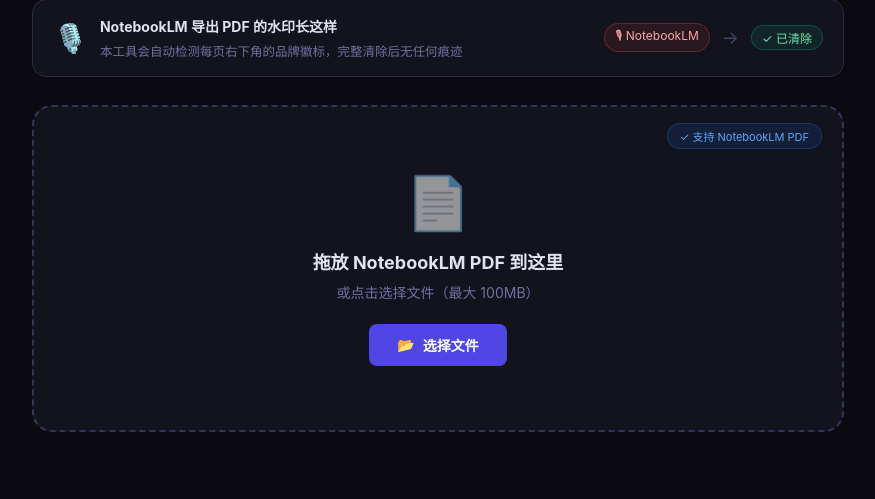
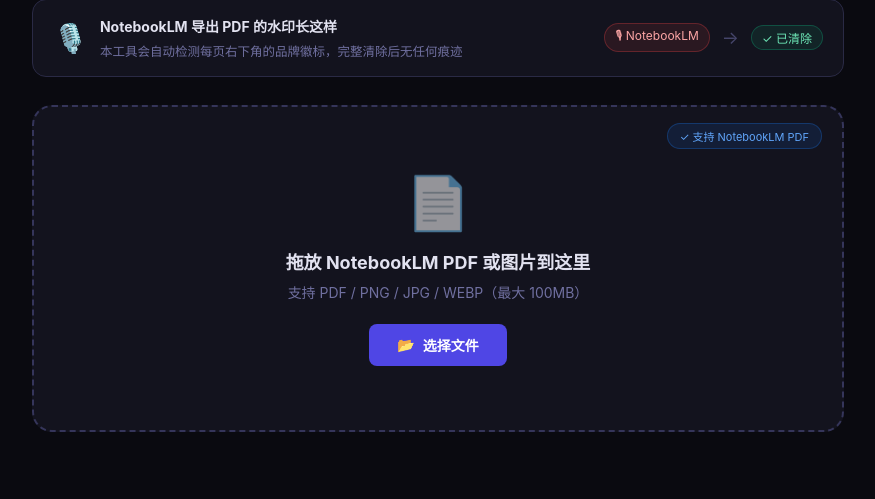
Before and after one commit to zhaodi-Wen/Notebookllm_Watermark_Remover, a Flask app: page / in a window 1280 px wide. Shown: the part 505-1004 px from the top of the page, without its empty margins (202-1077 px from the left). Run offline with Flask 3, Linux system fonts and the light colour scheme.

Commit message:
feat: add image watermark removal support
- Support PNG/JPG/WEBP/BMP image files in addition to PDF
- Reuse pixel watermark removal algorithm for standalone images
- Auto-detect file type (pdf/image) on upload
- Show image-specific export button (download cleaned image)
- Hide PDF/long-image export buttons in image mode
- Add /api/export/image/<task_id> endpoint
- Update i18n: uploadTitle, uploadSub, uploadPdfOnly, exportImageFile

```diff
--- a/app.py
+++ b/app.py
@@ -607,7 +607,69 @@ class WatermarkRemover:
         return score >= threshold
 
 
-def export_pdf_to_images(pdf_path, output_dir, dpi=200, fmt='png'):
+def remove_pixel_watermark_from_image(input_path, output_path):
+    """对单张图片进行像素级水印清除，复用 PDF 引擎的核心算法"""
+    from PIL import Image, ImageFilter
+    import numpy as np
+
+    pil_img = Image.open(input_path).convert("RGB")
+    img_np = np.array(pil_img)
+    h, w, _ = img_np.shape
+
+    # 右下角扫描区域（同 PDF 算法）
+    scan_h, scan_w = 30, 250
+    sy1, sx1 = h - scan_h, w - scan_w
+
+    region = img_np[sy1:h, sx1:w].copy()
+
+    # 智能背景采样
+    corner = region[-5:, -5:, :].reshape(-1, 3)
+    rough_bg = np.median(corner, axis=0)
+
+    best_rows = []
+    for ri in range(region.shape[0]):
+        row_diff = np.sqrt(np.sum((region[ri].astype(float) - rough_bg) ** 2, axis=1))
+        best_rows.append((( row_diff > 20).sum(), ri))
+    best_rows.sort()
+
+    bg_pixels = []
+    for _, ri in best_rows[:5]:
+        bg_pixels.append(region[ri])
+    bg_color = np.median(np.concatenate(bg_pixels, axis=0).reshape(-1, 3), axis=0)
+
+    diff = np.sqrt(np.sum((region.astype(float) - bg_color) ** 2, axis=2))
+    fg_mask = diff > 8
+
+    if not np.any(fg_mask):
+        # 没有检测到水印，直接复制原图
+        pil_img.save(output_path)
+        return {'cleaned': False}
+
+    mask_img = Image.fromarray((fg_mask * 255).astype(np.uint8))
+    mask_img = mask_img.filter(ImageFilter.MaxFilter(size=3))
+    final_mask = np.array(mask_img) > 128
+
+    alpha_img = Image.fromarray((final_mask * 255).astype(np.uint8))
+    alpha_img = alpha_img.filter(ImageFilter.GaussianBlur(radius=1))
+    alpha = np.array(alpha_img).astype(float) / 255.0
+
+    fill = np.full_like(region, bg_color.astype(np.uint8))
+    for c in range(3):
+        region[:, :, c] = (
+            alpha * fill[:, :, c].astype(float) +
+            (1 - alpha) * region[:, :, c].astype(float)
+        ).clip(0, 255).astype(np.uint8)
+
+    img_np[sy1:h, sx1:w] = region
+
+    ext = os.path.splitext(output_path)[1].lower()
+    fmt = 'JPEG' if ext in ('.jpg', '.jpeg') else 'PNG'
+    save_kwargs = {'quality': 95} if fmt == 'JPEG' else {}
+    Image.fromarray(img_np).save(output_path, format=fmt, **save_kwargs)
+    return {'cleaned': True}
+
+
+
     """将 PDF 每页导出为图片"""
     doc = fitz.open(pdf_path)
     image_paths = []
@@ -632,14 +694,23 @@ def index():
     return render_template('index.html')
 
 
+ALLOWED_PDF = {'.pdf'}
+ALLOWED_IMAGE = {'.png', '.jpg', '.jpeg', '.webp', '.bmp'}
+ALLOWED_ALL = ALLOWED_PDF | ALLOWED_IMAGE
+
+
 @app.route('/api/upload', methods=['POST'])
 def upload_pdf():
     if 'file' not in request.files:
         return jsonify({'error': '未选择文件'}), 400
 
     file = request.files['file']
-    if file.filename == '' or not file.filename.lower().endswith('.pdf'):
-        return jsonify({'error': '请上传 PDF 文件'}), 400
+    if file.filename == '':
+        return jsonify({'error': '文件名为空'}), 400
+
+    ext = os.path.splitext(file.filename.lower())[1]
+    if ext not in ALLOWED_ALL:
+        return jsonify({'error': '仅支持 PDF 和图片文件（PNG/JPG/WEBP）'}), 400
 
     filename = secure_filename(file.filename)
     base_name = os.path.splitext(filename)[0]
@@ -650,9 +721,11 @@ def upload_pdf():
     input_path = os.path.join(task_dir, filename)
     file.save(input_path)
 
+    file_type = 'pdf' if ext == '.pdf' else 'image'
     return jsonify({
         'task_id': task_id,
         'filename': filename,
+        'file_type': file_type,
         'message': '上传成功'
     })
 
@@ -676,28 +749,53 @@ def process_pdf():
     output_dir = os.path.join(app.config['OUTPUT_FOLDER'], task_id)
     os.makedirs(output_dir, exist_ok=True)
 
-    output_pdf = os.path.join(output_dir, f'clean_{filename}')
+    ext = os.path.splitext(filename.lower())[1]
 
     try:
-        remover = WatermarkRemover(sensitivity=sensitivity)
-        stats = remover.remove_watermarks(input_path, output_pdf)
-
-        return jsonify({
-            'task_id': task_id,
-            'filename': filename,
-            'stats': stats,
-            'message': '处理完成'
-        })
+        if ext == '.pdf':
+            # PDF 处理
+            output_pdf = os.path.join(output_dir, f'clean_{filename}')
+            remover = WatermarkRemover(sensitivity=sensitivity)
+            stats = remover.remove_watermarks(input_path, output_pdf)
+            return jsonify({
+                'task_id': task_id,
+                'filename': filename,
+                'file_type': 'pdf',
+                'stats': stats,
+                'message': '处理完成'
+            })
+        else:
+            # 图片处理
+            output_image = os.path.join(output_dir, f'clean_{filename}')
+            result = remove_pixel_watermark_from_image(input_path, output_image)
+            return jsonify({
+                'task_id': task_id,
+                'filename': filename,
+                'file_type': 'image',
+                'stats': {
+                    'pages': 1,
+                    'text_removed': 0,
+                    'image_removed': 1 if result['cleaned'] else 0,
+                },
+                'message': '处理完成'
+            })
     except Exception as e:
         return jsonify({'error': f'处理失败: {str(e)}'}), 500
 
 
 @app.route('/api/preview/<task_id>/<int:page_num>')
 def preview_page(task_id, page_num):
-    """预览指定页面"""
+    """预览指定页面（PDF 或图片）"""
     output_dir = os.path.join(app.config['OUTPUT_FOLDER'], task_id)
 
-    # 查找处理后的 PDF
+    # 优先查找处理后的图片文件
+    for ext in ('.png', '.jpg', '.jpeg', '.webp', '.bmp'):
+        for fname in os.listdir(output_dir):
+            if fname.startswith('clean_') and fname.lower().endswith(ext):
+                img_path = os.path.join(output_dir, fname)
+                return send_file(img_path, mimetype=f'image/{ext.lstrip(".")}')
+
+    # 否则找 PDF
     pdf_files = [f for f in os.listdir(output_dir) if f.endswith('.pdf')]
     if not pdf_files:
         return jsonify({'error': '未找到处理后的文件'}), 404
@@ -715,6 +813,21 @@ def preview_page(task_id, page_num):
     doc.close()
 
     return send_file(io.BytesIO(img_data), mimetype='image/png')
+
+
+@app.route('/api/export/image/<task_id>')
+def export_image_file(task_id):
+    """导出去水印后的图片文件"""
+    output_dir = os.path.join(app.config['OUTPUT_FOLDER'], task_id)
+    for ext in ('.png', '.jpg', '.jpeg', '.webp', '.bmp'):
+        for fname in os.listdir(output_dir):
+            if fname.startswith('clean_') and fname.lower().endswith(ext):
+                fpath = os.path.join(output_dir, fname)
+                mime = 'image/jpeg' if ext in ('.jpg', '.jpeg') else f'image/{ext.lstrip(".")}'
+                return send_file(fpath, as_attachment=True, download_name=fname, mimetype=mime)
+    return jsonify({'error': '未找到处理后的图片'}), 404
+
+
 
 
 @app.route('/api/page_count/<task_id>')
--- a/templates/index.html
+++ b/templates/index.html
@@ -586,14 +586,14 @@
         <div class="upload-zone" id="uploadZone">
             <div class="nb-watermark-hint" data-i18n="nbHint">✓ 支持 NotebookLM PDF</div>
             <div class="upload-icon">📄</div>
-            <h3 data-i18n="uploadTitle">拖放 NotebookLM PDF 到这里</h3>
-            <p data-i18n="uploadSub">或点击选择文件（最大 100MB）</p>
+            <h3 data-i18n="uploadTitle">拖放 NotebookLM PDF 或图片到这里</h3>
+            <p data-i18n="uploadSub">支持 PDF / PNG / JPG / WEBP（最大 100MB）</p>
             <button class="upload-btn">
                 <span>📂</span>
                 <span data-i18n="uploadBtn">选择文件</span>
             </button>
         </div>
-        <input type="file" id="fileInput" accept=".pdf">
+        <input type="file" id="fileInput" accept=".pdf,.png,.jpg,.jpeg,.webp,.bmp">
 
         <!-- 文件信息 -->
         <div class="file-info" id="fileInfo">
@@ -660,7 +660,7 @@
                 </div>
             </div>
 
-            <div class="export-options">
+            <div class="export-options" id="exportOptions">
                 <label data-i18n="dpiLabel">图片 DPI：</label>
                 <select id="dpiSelect">
                     <option value="150" data-i18n="dpi150">150 DPI（快速）</option>
@@ -674,10 +674,16 @@
                 </select>
             </div>
 
-            <div class="export-row">
+            <!-- PDF 模式导出按钮 -->
+            <div class="export-row" id="exportRowPdf">
                 <button class="export-btn export-pdf" id="exportPdf" data-i18n="exportPdf">📥 导出 PDF</button>
                 <button class="export-btn export-images" id="exportImages" data-i18n="exportImages">🖼️ 导出图片（每页一张）</button>
                 <button class="export-btn export-long" id="exportLong" data-i18n="exportLong">📜 导出长图</button>
+            </div>
+
+            <!-- 图片模式导出按钮 -->
+            <div class="export-row" id="exportRowImage" style="display:none;">
+                <button class="export-btn export-pdf" id="exportImageFile" data-i18n="exportImageFile">📥 下载去水印图片</button>
             </div>
         </div>
 
@@ -699,8 +705,8 @@
             demoAfter:     '✓ 已清除',
             nbHint:        '✓ 支持 NotebookLM PDF',
             step1:         '上传 PDF', step2: '去除水印', step3: '预览 & 导出',
-            uploadTitle:   '拖放 NotebookLM PDF 到这里',
-            uploadSub:     '或点击选择文件（最大 100MB）',
+            uploadTitle:   '拖放 NotebookLM PDF 或图片到这里',
+            uploadSub:     '支持 PDF / PNG / JPG / WEBP（最大 100MB）',
             uploadBtn:     '选择文件',
             settingsTitle: '处理设置',
             sensitivityLabel: '检测灵敏度',
@@ -715,9 +721,10 @@
             dpiLabel: '图片 DPI：', fmtLabel: '图片格式：',
             dpi150: '150 DPI（快速）', dpi200: '200 DPI（推荐）', dpi300: '300 DPI（高清）',
             exportPdf: '📥 导出 PDF', exportImages: '🖼️ 导出图片（每页一张）', exportLong: '📜 导出长图',
+            exportImageFile: '📥 下载去水印图片',
             pageInfo:      (c, t) => `第 ${c} 页 / 共 ${t} 页`,
             uploadOk: '文件上传成功', uploadFail: '上传失败',
-            uploadPdfOnly: '请上传 PDF 文件', networkErr: '网络错误',
+            uploadPdfOnly: '仅支持 PDF 和图片文件（PNG/JPG/WEBP）', networkErr: '网络错误',
             processFail: '处理失败',
             processErr: (m) => `处理出错: ${m}`,
             processOk: (t, i) => `处理完成！去除了 ${t} 个文本水印和 ${i} 个图片水印`,
@@ -734,8 +741,8 @@
             demoAfter:     '✓ Removed',
             nbHint:        '✓ NotebookLM PDF supported',
             step1: 'Upload PDF', step2: 'Remove Watermark', step3: 'Preview & Export',
-            uploadTitle:   'Drop your NotebookLM PDF here',
-            uploadSub:     'or click to select (max 100MB)',
+            uploadTitle:   'Drop your NotebookLM PDF or image here',
+            uploadSub:     'Supports PDF / PNG / JPG / WEBP (max 100MB)',
             uploadBtn:     'Select File',
             settingsTitle: 'Settings',
             sensitivityLabel: 'Sensitivity',
@@ -750,9 +757,10 @@
             dpiLabel: 'Image DPI:', fmtLabel: 'Format:',
             dpi150: '150 DPI (Fast)', dpi200: '200 DPI (Recommended)', dpi300: '300 DPI (High Quality)',
             exportPdf: '📥 Export PDF', exportImages: '🖼️ Export Images (per page)', exportLong: '📜 Export Long Image',
+            exportImageFile: '📥 Download Cleaned Image',
             pageInfo:      (c, t) => `Page ${c} / ${t}`,
             uploadOk: 'File uploaded', uploadFail: 'Upload failed',
-            uploadPdfOnly: 'Please upload a PDF', networkErr: 'Network error',
+            uploadPdfOnly: 'Only PDF and image files (PNG/JPG/WEBP) supported', networkErr: 'Network error',
             processFail: 'Processing failed',
             processErr: (m) => `Error: ${m}`,
             processOk: (t, i) => `Done! Removed ${t} text and ${i} image watermarks`,
@@ -928,7 +936,7 @@
     }
 
     // ==================== State ====================
-    const state = { taskId: null, filename: null, currentPage: 1, totalPages: 0, sensitivity: 'medium' };
+    const state = { taskId: null, filename: null, fileType: 'pdf', currentPage: 1, totalPages: 0, sensitivity: 'medium' };
 
     const $ = id => document.getElementById(id);
     const uploadZone   = $('uploadZone');
@@ -965,7 +973,9 @@
     uploadZone.addEventListener('drop', e => {
         e.preventDefault(); uploadZone.classList.remove('dragover');
         const file = e.dataTransfer.files[0];
-        if (file && file.name.toLowerCase().endsWith('.pdf')) handleFile(file);
+        const ext = file ? file.name.split('.').pop().toLowerCase() : '';
+        const allowed = ['pdf','png','jpg','jpeg','webp','bmp'];
+        if (file && allowed.includes(ext)) handleFile(file);
         else toast(T('uploadPdfOnly'), 'error');
     });
     fileInput.addEventListener('change', () => { if (fileInput.files[0]) handleFile(fileInput.files[0]); });
@@ -979,6 +989,7 @@
             if (res.ok) {
                 state.taskId = data.task_id;
                 state.filename = data.filename;
+                state.fileType = data.file_type || 'pdf';
                 $('fileName').textContent = file.name;
                 $('fileSize').textContent = formatSize(file.size);
                 uploadZone.style.display = 'none';
@@ -994,7 +1005,7 @@
     }
 
     $('fileRemove').addEventListener('click', () => {
-        state.taskId = null; state.filename = null;
+        state.taskId = null; state.filename = null; state.fileType = 'pdf';
         fileInfo.classList.remove('show');
         settingsPanel.classList.remove('show');
         resultsPanel.classList.remove('show');
@@ -1053,6 +1064,13 @@
         state.currentPage = 1;
         resultsPanel.classList.add('show');
         setStep(3);
+
+        // 根据文件类型切换导出按钮组
+        const isImage = state.fileType === 'image';
+        $('exportRowPdf').style.display   = isImage ? 'none' : '';
+        $('exportRowImage').style.display = isImage ? '' : 'none';
+        $('exportOptions').style.display  = isImage ? 'none' : '';
+
         loadPreview();
         toast(T('processOk', s.text_removed, s.image_removed));
     }
@@ -1081,6 +1099,9 @@
         toast(T('genLong'));
         window.location.href = `/api/export/longimage/${state.taskId}?dpi=${dpi}&format=${fmt}`;
     });
+    $('exportImageFile').addEventListener('click', () => {
+        window.location.href = `/api/export/image/${state.taskId}`;
+    });
     </script>
 </body>
 </html>
```
